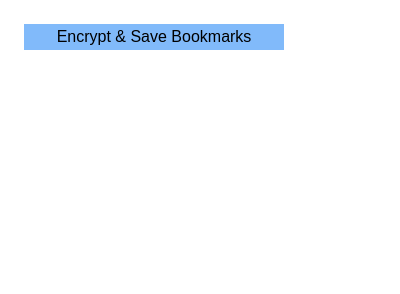
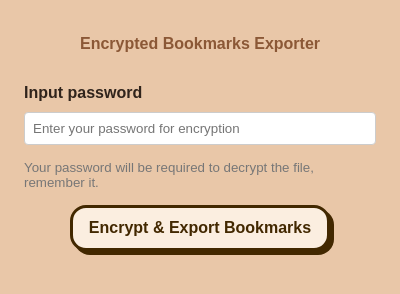
Before and after one commit to e4nthony/Encrypted-Bookmarks-Exporter-Add-on, a browser extension: page src/popup/menu.html in a window 400 px wide. Drawn offline with Linux system fonts and the light colour scheme.

Commit message:
refined style of pupup, added text field for password and more

```diff
--- a/src/popup/menu.css
+++ b/src/popup/menu.css
@@ -1,27 +1,90 @@
+/* CSS */
 body {
-  width: 260px;
-  height: 140px;
+  background-color: #e9c7a8;
+  min-width: 220px;
+  min-height: 200px;
   padding: 16px;
-  border: 1px;
-  border-color: red;
+  border: 5px;
+
+  display: flex;
+  align-items: center , top;
+  justify-content: center;
+  font-family: Arial, sans-serif;
+  flex-direction: column
 }
 
 button {
-  width: 100%;
-  /* height: auto; */
+  min-width: auto;
+  min-height: auto;
 
-  border: 1px;
-  border-color: red;
-
-  /* margin: auto; */
+  margin: auto;
   padding: 4px;
 
   text-align: center;
-  font-size: 1em;
-  /* cursor: pointer; */
-  background-color: #81bafa;
+  cursor: pointer;
+
+  background-color: #fbeee0;
+  border: 3px solid #422800;
+
+  border-radius: 16px;
+  box-shadow: #422800 4px 4px 0 0;
+
+  color: #422800;
+
+  display: inline-block;
+  font-weight: 600;
+  font-size: 16px;
+  padding: 0 16px;
+
+  line-height: 40px;
+
+  white-space: nowrap;
+  /* text-decoration: none;
+  user-select: none;
+  -webkit-user-select: none;
+  touch-action: manipulation; */
 }
 
 button:hover {
-  background-color: #25a3f7;
+  background-color: #f1c471;
 }
+
+button:active {
+  box-shadow: #422800 2px 2px 0 0;
+  transform: translate(0, 3px);
+}
+
+.container {
+  display: flex;
+  flex-direction: column;
+  align-items: center, top;
+  justify-content: center;
+}
+
+h1 {
+  text-align: center;
+  font-size: 16px;
+  margin-bottom: 10px;
+  color: #8b5836;
+}
+
+h4 {
+  font-size: 16px;
+  margin-bottom: 10px;
+  color: #30241c;
+}
+
+input[type="password"] {
+  width: 100%;
+  padding: 8px;
+  margin-bottom: 15px;
+  border: 1px solid #ccc;
+  border-radius: 4px;
+  box-sizing: border-box;
+}
+
+small {
+  display: block;
+  color: #777777;
+  margin-bottom: 15px;
+}
--- a/src/popup/menu.html
+++ b/src/popup/menu.html
@@ -5,7 +5,22 @@
   <title>Add-on Main Menu</title>
 </head>
 <body>
-  <button id="encryptBtn">Encrypt & Save Bookmarks</button>
+
+  <div class="container">
+    <!-- Title -->
+    <h1>Encrypted Bookmarks Exporter</h1>
+
+    <h4>Input password</h4>
+
+    <!-- Password Input -->
+    <input type="password" id="passwordInput" placeholder="Enter your password for encryption" />
+    <small>Your password will be required to decrypt the file, remember it.</small>
+
+    <!-- Optional Button (if needed) -->
+    <button id="encryptBtn" class="button" type="button">Encrypt & Export Bookmarks</button>
+  </div>
+
+
   <script src="menu.js"></script>
 </body>
 </html>
```
